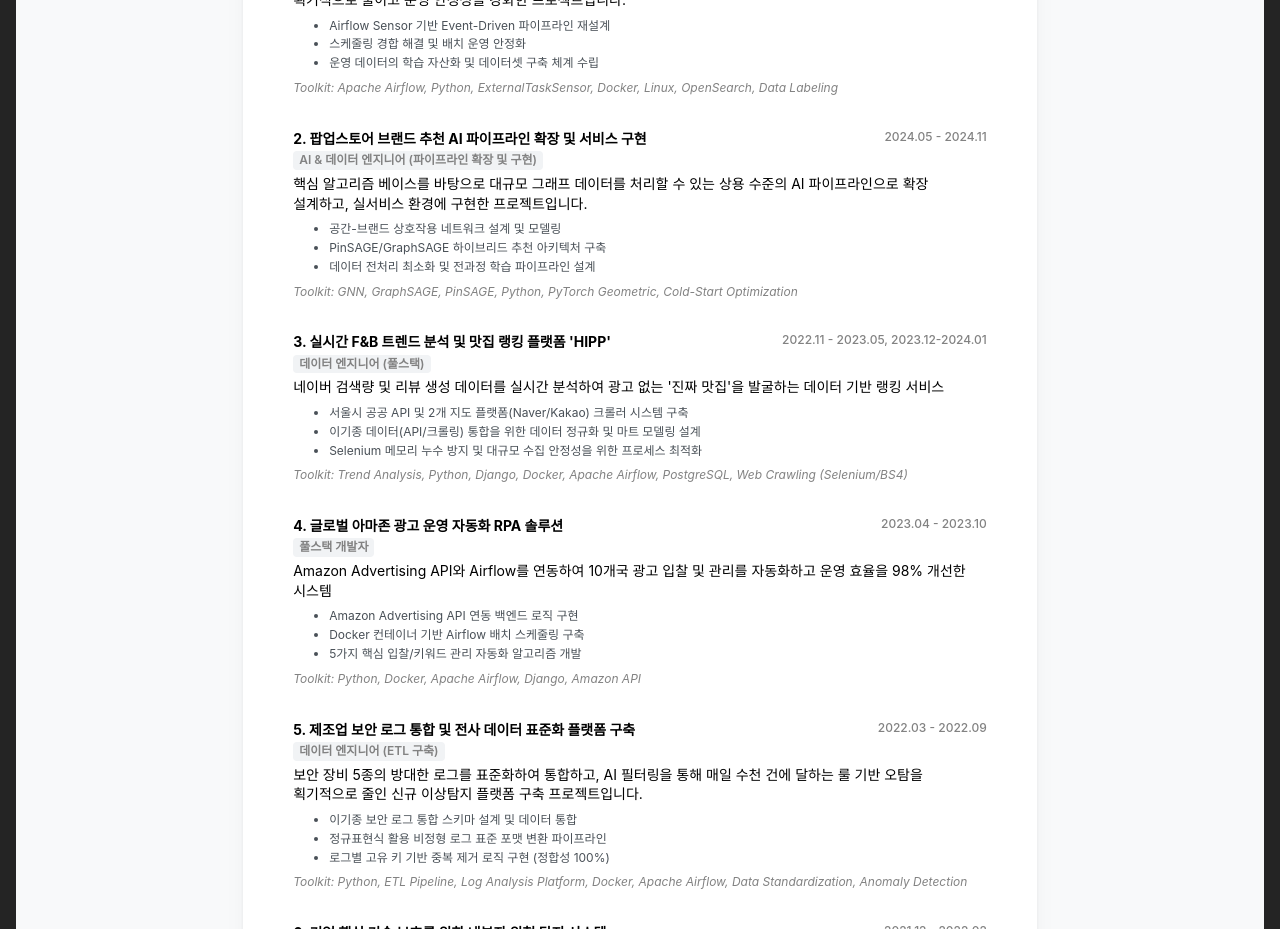
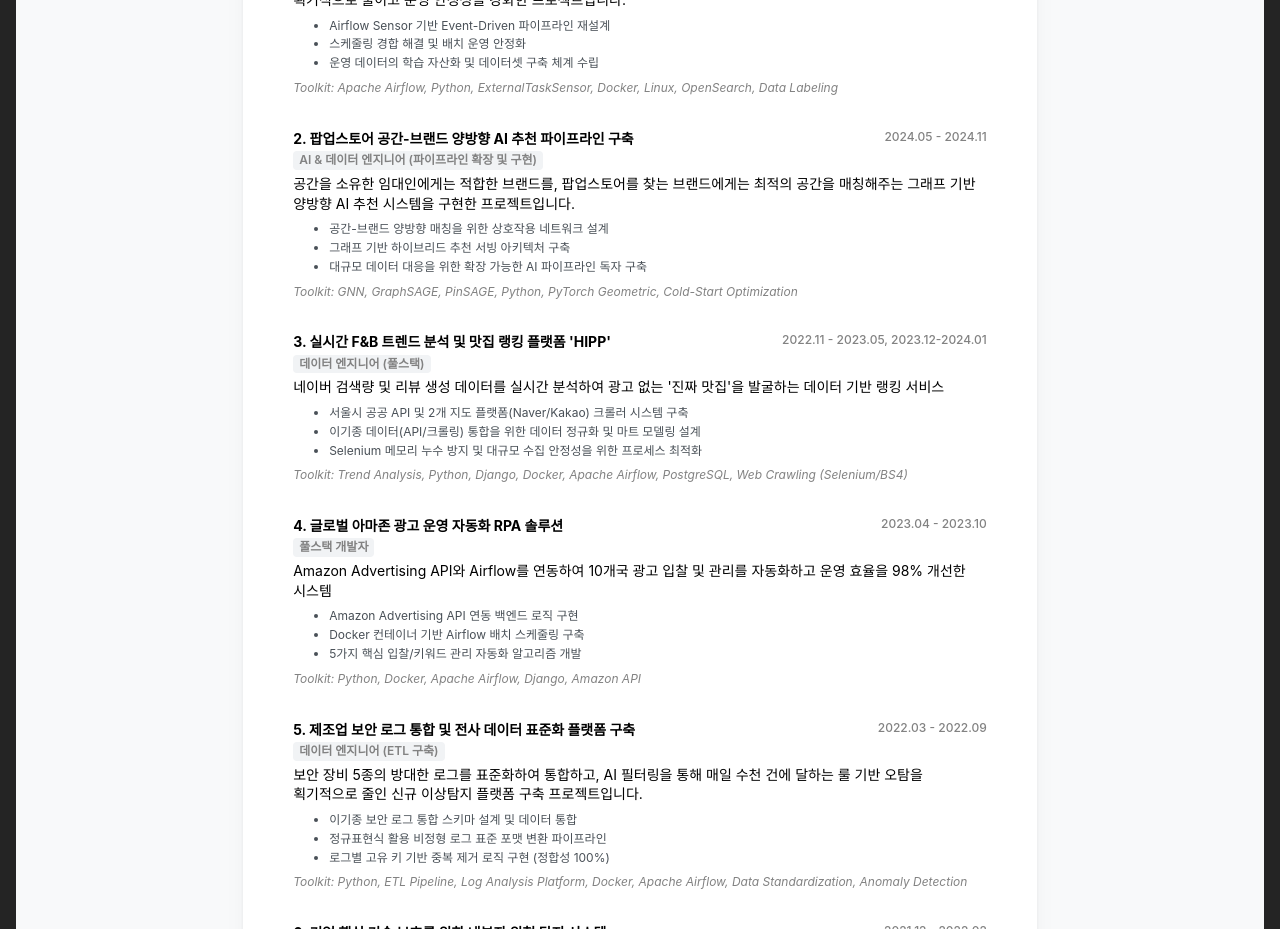
Before and after one commit to jisxo/jisxo-portfolio, a Next.js app: page /resume in a window 1280 px wide. Shown: the part 1780-2709 px from the top of the page. Built offline with nearby package versions, Linux system fonts and the light colour scheme; no server answers.

Commit message:
Refactor: Retail GNN Bidirectional Matching Logic

```diff
--- a/src/data/projects/retail_gnn.ts
+++ b/src/data/projects/retail_gnn.ts
@@ -1,29 +1,29 @@
 import { Project } from './types';
 
 export const retailGnnProject: Project = {
-    title: '팝업스토어 브랜드 추천 AI 파이프라인 확장 및 서비스 구현',
+    title: '팝업스토어 공간-브랜드 양방향 AI 추천 파이프라인 구축',
     duration: '2024.05 - 2024.11',
     role: `AI & 데이터 엔지니어
     (파이프라인 확장 및 구현)`,
-    description: "핵심 알고리즘 베이스를 바탕으로 대규모 그래프 데이터를 처리할 수 있는 상용 수준의 AI 파이프라인으로 확장 설계하고, 실서비스 환경에 구현한 프로젝트입니다.",
+    description: "공간을 소유한 임대인에게는 적합한 브랜드를, 팝업스토어를 찾는 브랜드에게는 최적의 공간을 매칭해주는 그래프 기반 양방향 AI 추천 시스템을 구현한 프로젝트입니다.",
     overview: {
-        background: "공간과 브랜드의 관계를 학습하는 GNN 알고리즘의 기초 연구 단계 코드를, 실제 수만 건의 데이터가 오가는 플랫폼 서비스에서 작동 가능한 엔지니어링 체계로 발전시켜야 했습니다.",
-        objective: "검증된 알고리즘 베이스를 대용량 처리가 가능한 파이프라인 구조로 확장하고, 신규 데이터 유입 시에도 실시간으로 추천 임베딩을 생성 및 서빙하는 시스템을 구축하는 것이 목표였습니다.",
-        outcome: "알고리즘의 상용화를 위한 데이터 파이프라인을 독자적으로 구축하였으며, 하이브리드 추천 모델의 실제 서비스 서빙 아키텍처를 완성하여 플랫폼의 기술적 완성도를 높였습니다."
+        background: "기존의 숫자 기반 추천 방식으로는 공간의 물리적 특성과 브랜드의 정성적 속성을 충분히 반영하기 어려웠으며, 중개 플랫폼 특성상 공간과 브랜드 양측의 니즈를 동시에 충족시키는 정교한 매칭 체계가 필요했습니다.",
+        objective: "검증된 그래프 알고리즘 베이스를 바탕으로, 대용량 처리가 가능한 파이프라인을 구축하여 신규 데이터 유입 시에도 실시간으로 양방향 추천 임베딩을 생성 및 서빙하는 시스템을 구현하는 것이 목표였습니다.",
+        outcome: "공간-브랜드 간의 복합적인 관계를 학습하는 데이터 파이프라인을 독자적으로 구축하였으며, 실서비스 환경에서 작동 가능한 양방향 추천 아키텍처를 완성하여 매칭 효율성을 극대화했습니다."
     },
     image: '/images/thumbnails/retail_gnn.png',
     domain: 'PropTech & Retail AI',
     tags: ['GNN', 'GraphSAGE', 'PinSAGE', 'Python', 'PyTorch Geometric', 'Cold-Start Optimization'],
     star: {
-        situation: `기존의 필터링 방식은 공간의 물리적 특성과 브랜드의 추상적 속성 사이의 복합적인 연관성을 반영하지 못했습니다. 특히 사용자의 행동 이력이 없는 **신규 등록 공간 및 브랜드**는 추천에서 완전히 배제되는 문제가 발생하여 추천에 어려움이 있었습니다..`,
-        action: `속성 데이터 처리에 특화된 **PinSAGE**와 행동 패턴 분석에 강점이 있는 **GraphSAGE**를 상호보완적으로 결합한 하이브리드 아키텍처를 설계했습니다.
-공간, 브랜드, 사용자를 노드로 정의하고 이들 사이의 상호작용을 엣지로 구성하는 **상호작용 네트워크**를 설계하여, 단순 속성 매칭을 넘어선 복합적인 관계성을 모델이 학습할 수 있도록 구현했습니다.`,
-        result: `이를 통해 이력이 없는 신규 데이터에 대해서도 **즉각적인 추천이 가능한 시스템**을 구축하여 초기 시작 문제를 보완했습니다.
-또한 데이터 간의 숨겨진 연관성을 학습함으로써 인기 아이템 쏠림 현상을 개선하고, 라이프스타일 기반의 **추천 다양성**을 확보하여 실제 서비스 탑재 가능한 수준의 PoC를 성공적으로 완료했습니다.`
+        situation: `기존의 숫자 기반 필터링은 공간의 물리적 특성과 브랜드의 정성적 속성 사이의 복합적인 연관성을 반영하지 못했습니다. 특히 **임대인(공간)과 임차인(브랜드)** 양측의 선호도가 얽힌 중개 서비스 구조에서 단순 매칭으로는 정확한 추천에 한계가 있었습니다.`,
+        action: `공간, 브랜드, 사용자를 노드로 정의하고 이들 사이의 복합적인 상호작용을 학습하는 **그래프 기반 상기 상호작용 네트워크**를 설계했습니다.
+속성 처리에 강점이 있는 **PinSAGE**와 행위 분석에 특화된 **GraphSAGE**를 결합하여, 공간에는 브랜드를, 브랜드에는 공간을 추천하는 **양방향 하이브리드 서비스 아키텍처**를 독자적인 파이프라인으로 구축했습니다.`,
+        result: `이를 통해 정형 데이터로 표현하기 힘든 '공간-브랜드' 간의 숨겨진 유대 관계를 모델이 학습할 수 있도록 구현했습니다.
+신규 데이터에 대해서도 **즉각적인 양방향 추천**이 가능한 시스템을 구축하여 플랫폼의 매칭 정확도를 높였으며, 실제 서비스 탑재가 가능한 수준의 기술 검증을 성공적으로 마쳤습니다.`
     },
     contributions: [
-        '공간-브랜드 상호작용 네트워크 설계 및 모델링',
-        'PinSAGE/GraphSAGE 하이브리드 추천 아키텍처 구축',
-        '데이터 전처리 최소화 및 전과정 학습 파이프라인 설계'
+        '공간-브랜드 양방향 매칭을 위한 상호작용 네트워크 설계',
+        '그래프 기반 하이브리드 추천 서빙 아키텍처 구축',
+        '대규모 데이터 대응을 위한 확장 가능한 AI 파이프라인 독자 구축'
     ]
 };
```
